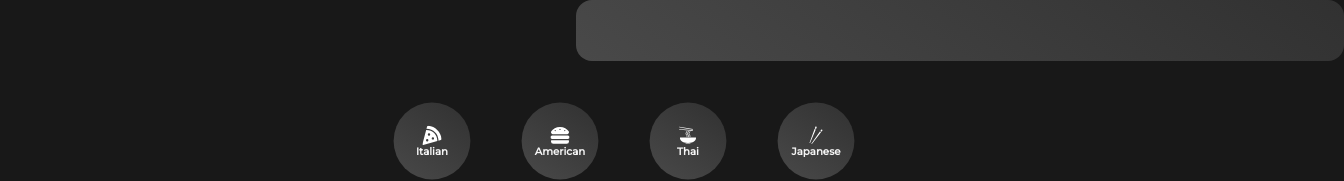
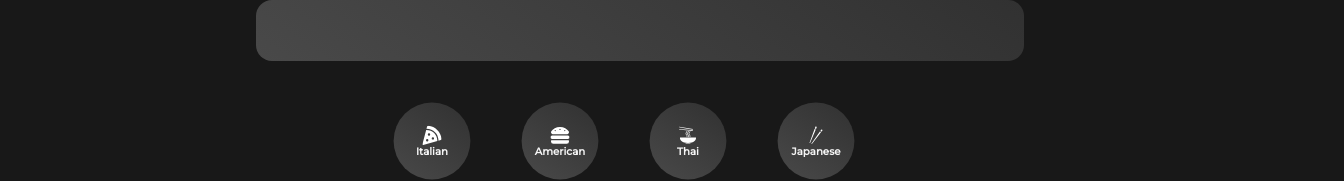
Before and after one commit to aSadGuy/DevEd-React-tut, a React (Create React App) app: page / in a window 1280 px wide. Shown: the top 181 px of the page, 1344 px wide, since content can reach past the window. Built offline with nearby package versions, Linux system fonts and the light colour scheme; no server answers.

Commit message:
scrollbar

```diff
--- a/src/components/Popular.jsx
+++ b/src/components/Popular.jsx
@@ -17,7 +17,7 @@ function Popular() {
       setPopular(JSON.parse(check));
     } else {
       const api = await fetch(
-        `https://api.spoonacular.com/recipes/random?apiKey=${process.env.REACT_APP_API_KEY}&number=9`
+        `https://api.spoonacular.com/recipes/random?apiKey=${process.env.REACT_APP_API_KEY_TWO}&number=9`
       );
       const data = await api.json();
 
--- a/src/components/Search.jsx
+++ b/src/components/Search.jsx
@@ -5,15 +5,21 @@ import { FaSearch } from "react-icons/fa";
 function Search() {
   return (
     <FormStyle>
-      <input type="text" />
+      <div>
+        <input type="text" />
+      </div>
     </FormStyle>
   );
 }
 
 const FormStyle = styled.form`
-  margin: 0rem 20rem;
+  margin: 0rem 0rem;
   position: relative;
   width: 100%;
+  div {
+    position: relative;
+    width: 100%;
+  }
   input {
     border: none;
     background: linear-gradient(35deg, #494949, #313131);
--- a/src/components/Veggie.jsx
+++ b/src/components/Veggie.jsx
@@ -17,7 +17,7 @@ function Veggie() {
       setVeggie(JSON.parse(check));
     } else {
       const api = await fetch(
-        `https://api.spoonacular.com/recipes/random?apiKey=${process.env.REACT_APP_API_KEY}&number=9&tags=vegetarian`
+        `https://api.spoonacular.com/recipes/random?apiKey=${process.env.REACT_APP_API_KEY_TWO}&number=9&tags=vegetarian`
       );
       const data = await api.json();
 
--- a/src/index.css
+++ b/src/index.css
@@ -36,3 +36,21 @@ h3 {
 a {
   color: rgb(245, 245, 245);
 }
+
+::-webkit-scrollbar {
+  width: 0.8rem;
+}
+
+::-webkit-scrollbar-track {
+  background: rgb(24, 24, 24);
+  border-radius: 10px;
+}
+
+::-webkit-scrollbar-thumb {
+  background: rgb(82, 82, 82);
+  border-radius: 10px;
+}
+
+::-webkit-scrollbar-thumb:hover {
+  background: rgb(65, 65, 65);
+}
--- a/src/pages/Cuisine.jsx
+++ b/src/pages/Cuisine.jsx
@@ -9,7 +9,7 @@ function Cuisine() {
 
   const getCuisine = async (name) => {
     const data = await fetch(
-      `https://api.spoonacular.com/recipes/complexSearch?apiKey=${process.env.REACT_APP_API_KEY}&cuisine=${name}`
+      `https://api.spoonacular.com/recipes/complexSearch?apiKey=${process.env.REACT_APP_API_KEY_TWO}&cuisine=${name}`
     );
     const recipes = await data.json();
     setCuisine(recipes.results);
```
Also changed, not shown: 1 other file (tests, documents, lock files or other folders).
